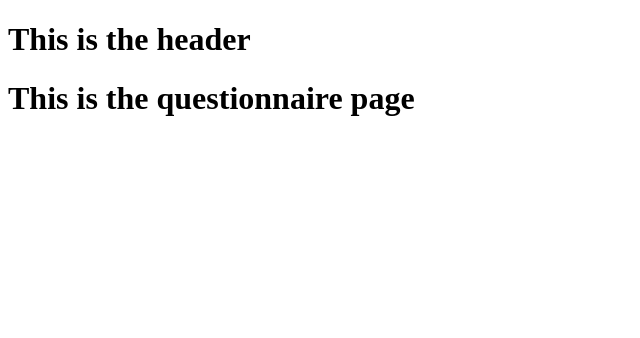
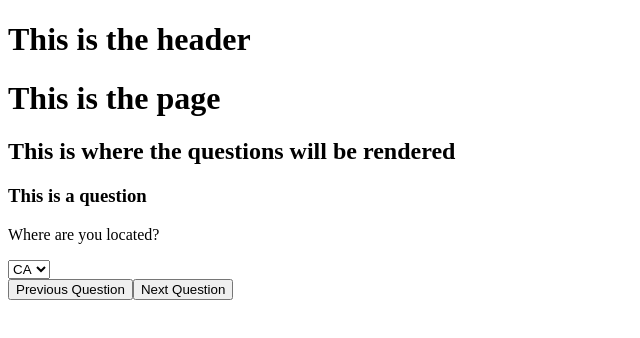
Before and after one commit to GLH-PDX-DevLaw/legal-triage, a React app: page /questionnaire/1 in a window 1280 px wide. Shown: the top 338 px of the page, without its empty margins (0-640 px from the left). Built offline with nearby package versions, Linux system fonts and the light colour scheme.

Commit message:
brought useQuestionnaire hook into Questionnaire

```diff
--- a/src/components/questionnaire/Questionnaire.js
+++ b/src/components/questionnaire/Questionnaire.js
@@ -1,10 +1,26 @@
 import React from 'react';
+import Question from '../question/Question';
+import { useQuestionnaire } from '../../hooks/context';
 
 export default function Questionnaire() {
+  const { questionnaire } = useQuestionnaire()
 
+  const handlePrevious = () => {
+    return;
+  };
+  const handleNext = () => {
+    return;
+  };
+  let questionToRender = <Question />;
   return (
     <>
-      <h1>This is the questionnaire page</h1>
+      <h1>{`This is the ${questionnaire} page`}</h1>
+      <div>
+        <h2>This is where the questions will be rendered</h2>
+        {questionToRender}
+      </div>
+      <button onClick={handlePrevious} >Previous Question</button>
+      <button onClick={handleNext} >Next Question</button>
     </>
   );
 }
```
